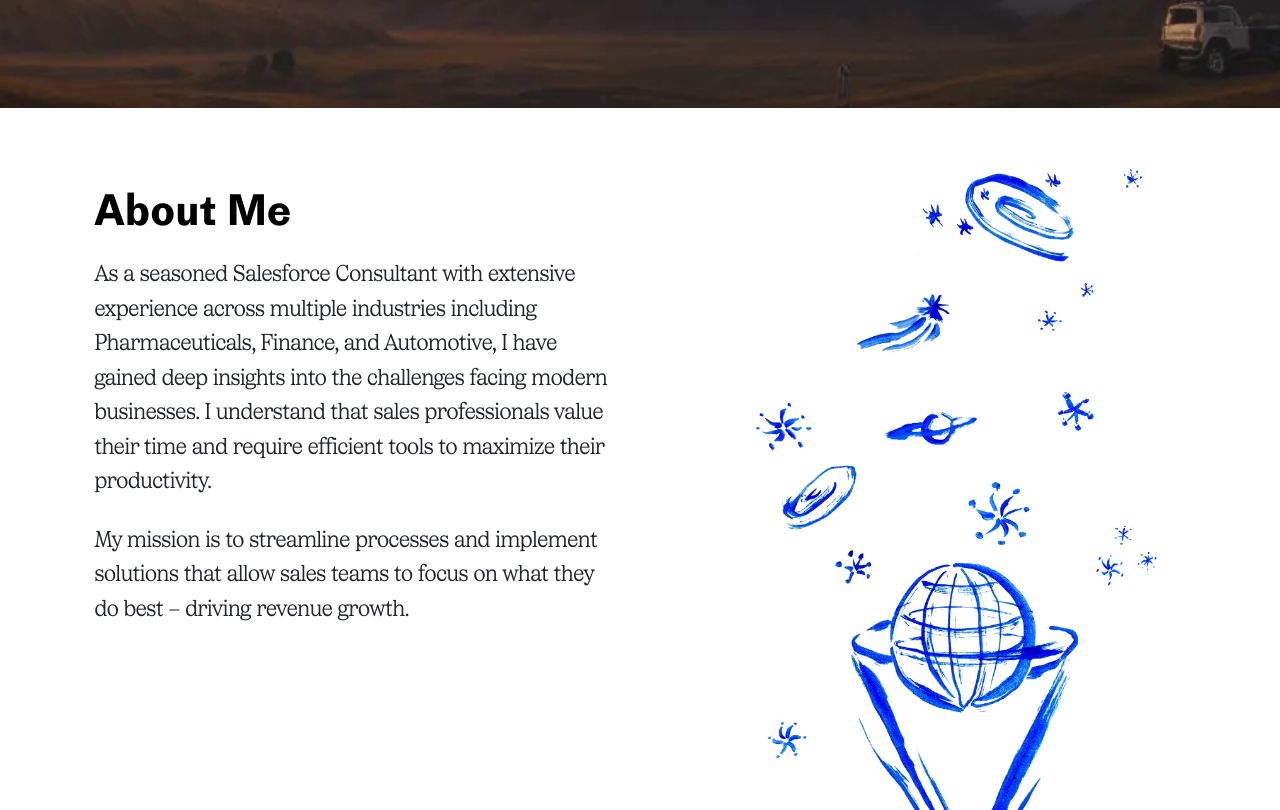
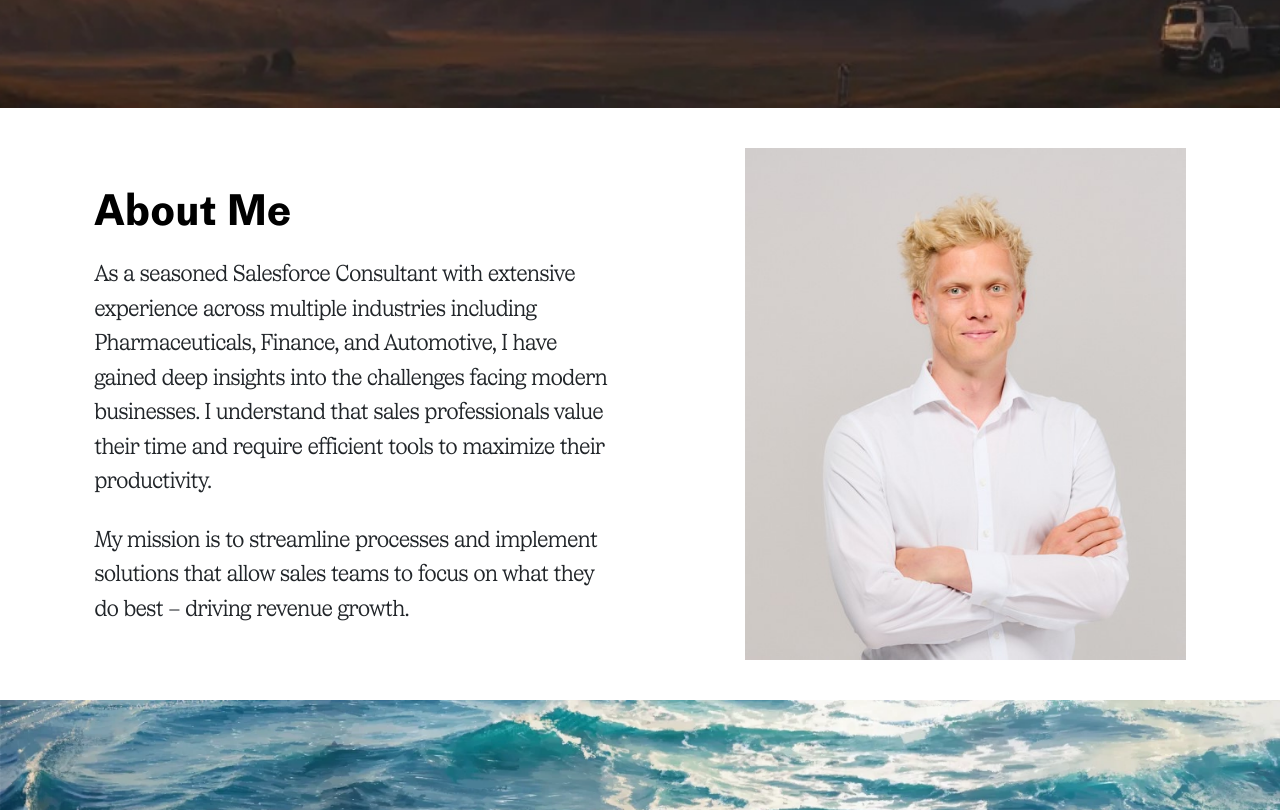
Before and after one commit to tilman-d/dietrich.ai, a plain HTML site: page index.html in a window 1280 px wide. Shown: the part 1350-2160 px from the top of the page. Drawn offline with nearby package versions, Linux system fonts and the light colour scheme.

Commit message:
User checkpoint: Update homepage with new hero image and remove "Coming Soon" message.

```diff
--- a/index.html
+++ b/index.html
@@ -401,7 +401,6 @@
                                             <span class="carousel_item_pill__bclBn">Coming Soon</span>
                                         </div>
                                     </div>
-                                </div>
                             </div>
                         </div>
                     </div>
@@ -471,7 +470,7 @@
                 </div>
                 <div class="col-md-5 col-12">
                     <div class="imgg">
-                        <img src="./assets/images/Homepage_Spot_1_1400.webp" alt="">
+                        <img src="./assets/images/tilman-portrait.jpg" alt="Tilman Dietrich">
                     </div>
                 </div>
             </div>
```
Also changed, not shown: assets/images/tilman-portrait.jpg (added), generated-icon.png (added).
